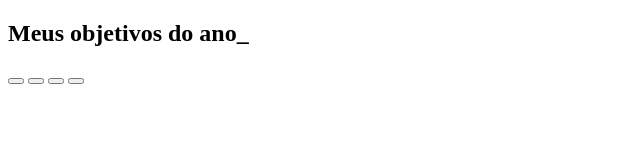
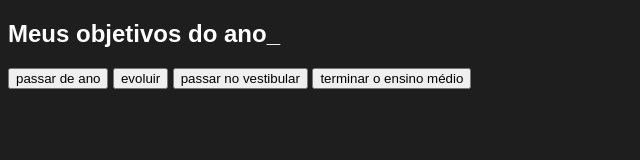
Before and after one commit to agnolraissa/proj-vida-raissa, a plain HTML site: page index.html in a window 1280 px wide. Shown: the whole page, without its empty margins (0-640 px from the left). Drawn offline with Linux system fonts and the light colour scheme.

Commit message:
Add files via upload

```diff
--- a/index.html
+++ b/index.html
@@ -9,12 +9,12 @@
 </head>
 <body>
     <section class="conteudo-principal">
-        <h2 class="titulo-principal">Meus objetivos do ano_</h2>
+        <h2 class="titulo-principal">Meus objetivos do ano<span>_</span> </h2>
         <div class="botoes">
-           <button class="botao"></button>
-           <button class="botao"></button>
-           <button class="botao"></button>
-           <button class="botao"></button>
+           <button class="botao">passar de ano</button>
+           <button class="botao">evoluir</button>
+           <button class="botao">passar no vestibular</button>
+           <button class="botao">terminar o ensino médio</button>
 
 
 
--- a/style.css
+++ b/style.css
@@ -0,0 +1,26 @@
+@import url('https://fonts.googleapis.com/css2?family=Chakra+Petch:ital,wght@0,300;0,400;0,500;0,600;0,700;1,300;1,400;1,500;1,600;1,700&display=swap&#39;');
+
+:root{
+    --cor-de-fundo: #1E1E1E;
+    --azul-escuro: #7957FF;
+    --branco: #FFFFFF;
+    --botao-ativo:#CC14AF;
+    --botao-inativo: #BB01D9;
+    --texto-fundo: rgba (31,120,202,0.3);
+}
+
+body{
+    background-color: var(--cor-de-fundo);
+    color:var(--branco);
+    font-family: " Chakra Pecth", sans-serif;
+}
+
+.titulo-principal span {
+    color: var(--branco);
+}
+
+.titulo.titulo-principal{
+    text-align: left;
+    width: 100%;
+    font-size: 32px;
+}
```
